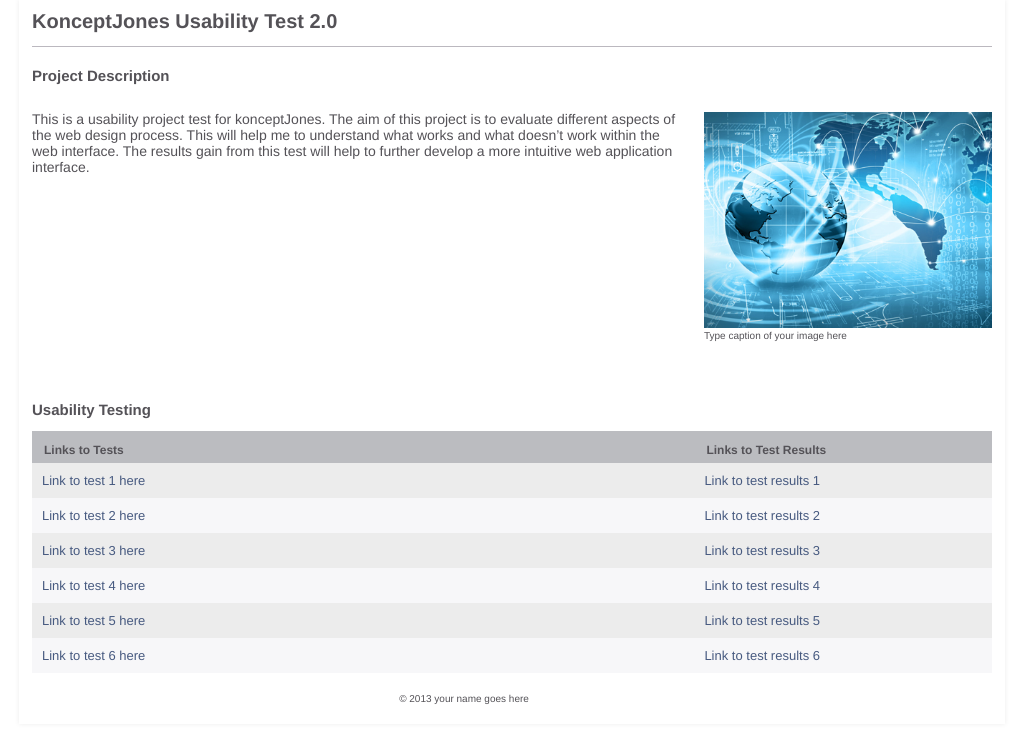
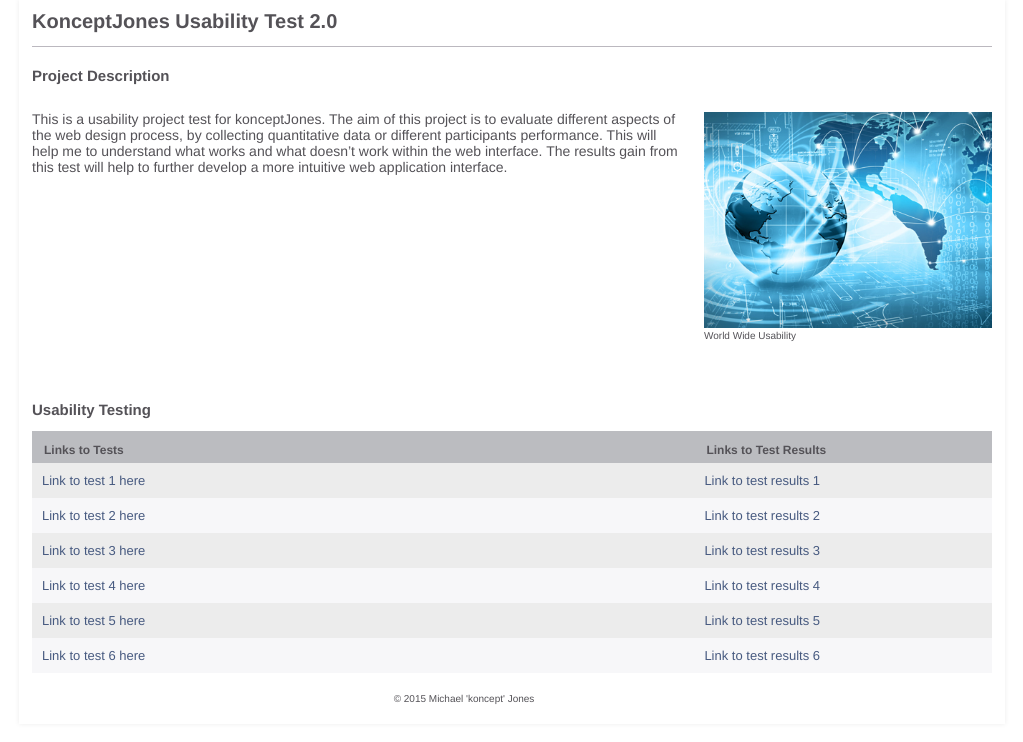
Before and after one commit to konceptjones/wiU, a plain HTML site: page index.html in a window 1280 px wide. Shown: the whole page, without its empty margins (128-1151 px from the left). Drawn offline with Linux system fonts and the light colour scheme.

Commit message:
final changes

```diff
--- a/index.html
+++ b/index.html
@@ -20,12 +20,12 @@
   <section class="main">
     <h2 class="desc-title">Project Description</h2>
     <!-- Replace this text with your description of the project -->
-    <p class="description">This is a usability project test for konceptJones.  The aim of this project is to evaluate different aspects of the web design process. This will help me to understand what works and what doesn’t work within the web interface. The results gain from this test will help to further develop a more intuitive web application interface. </p>
+    <p class="description">This is a usability project test for konceptJones.  The aim of this project is to evaluate different aspects of the web design process, by collecting quantitative data or different participants performance. This will help me to understand what works and what doesn’t work within the web interface. The results gain from this test will help to further develop a more intuitive web application interface.</p>
     <figure>
     <!--   add your image to the img folder
       Replace the "img.jpg" with the name of your image  -->
       <img src="img/img.jpg" alt="your picture description goes here"  />
-      <figcaption>Type caption of your image here</figcaption>
+      <figcaption>World Wide Usability</figcaption>
     </figure>
   </section>
   <section class="sec">
@@ -69,7 +69,7 @@
     </table>
   </section>
 
-  <footer> &copy; 2013 your name goes here</footer>
+  <footer> &copy; 2015 Michael 'koncept' Jones</footer>
   </div> <!-- #wrapper div ends here-->
 </body>
 </html>
```
